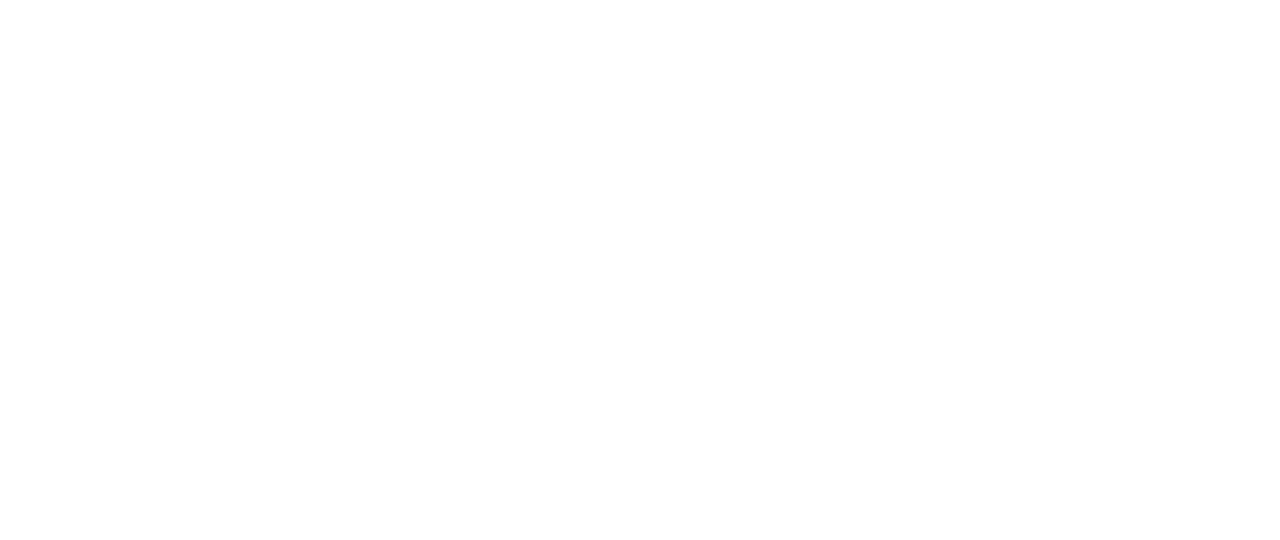
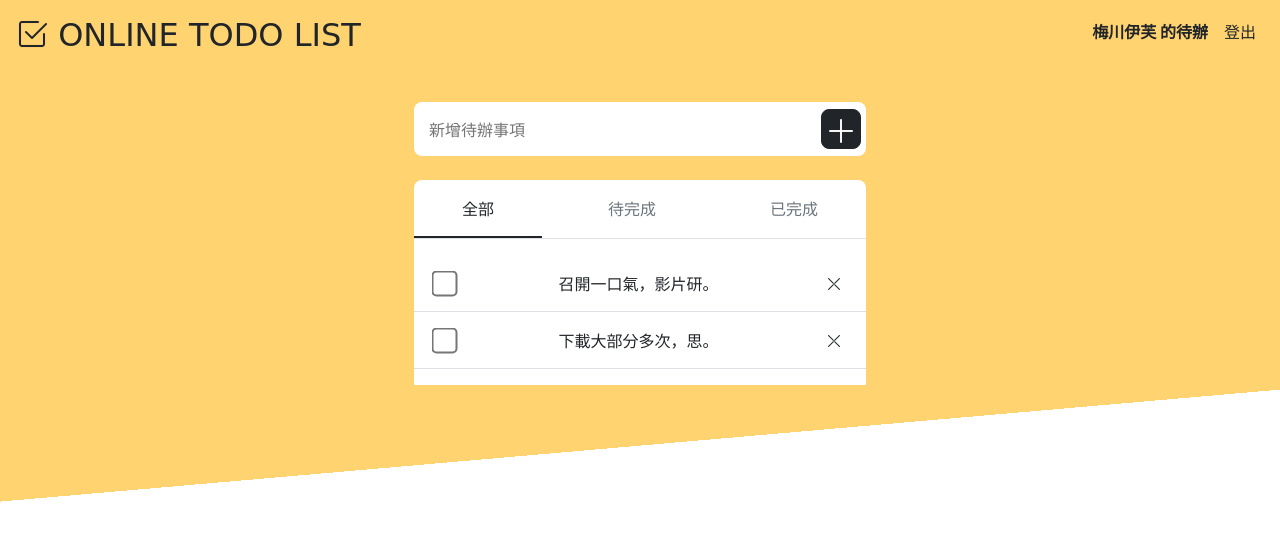
Before and after one commit to ChienYuYu/js-api-todolist, a website: page main.html in a window 1280 px wide. Drawn offline with nearby package versions, Linux system fonts and the light colour scheme; a web font is replaced by a local one.

Commit message:
main.html

```diff
--- a/main.html
+++ b/main.html
@@ -0,0 +1,80 @@
+<!DOCTYPE html>
+<html lang="en">
+
+<head>
+  <meta charset="UTF-8">
+  <meta http-equiv="X-UA-Compatible" content="IE=edge">
+  <meta name="viewport" content="width=device-width, initial-scale=1.0">
+  <title>todolist</title>
+  <link rel="stylesheet" href="https://cdn.jsdelivr.net/npm/bootstrap-icons@1.8.3/font/bootstrap-icons.css">
+  <link rel="preconnect" href="https://fonts.googleapis.com">
+  <link rel="preconnect" href="https://fonts.gstatic.com" crossorigin>
+  <link
+    href="https://fonts.googleapis.com/css2?family=Baloo+Thambi+2:wght@700&family=Noto+Sans+TC:wght@400;500;700&display=swap"
+    rel="stylesheet">
+  <link rel="stylesheet" href="./stylesheets/all.css">
+</head>
+
+<body>
+  <div class="wrapper vh-100 bg-gradient">
+    <header class="d-flex align-items-center justify-content-between p-3">
+      <h2 class="eng-title">
+        <i class="bi bi-check2-square"></i>
+        ONLINE TODO LIST
+      </h2>
+      <div class="d-flex">
+        <p class="mx-2 fw-bold d-none d-md-block">梅川伊芙 的待辦</p>
+        <a href="#" class="text-decoration-none text-dark px-2">登出</a>
+      </div>
+    </header>
+
+
+
+      <div class="todolist p-4">
+        <!-- --------------------------- -->
+        <div class="add-bar mb-4">
+          <input type="text" placeholder="新增待辦事項" class="input-todo">
+          <a href="#" class="btn btn-dark add-btn rounded-2">
+            <i class="bi bi-plus-lg"></i>
+          </a>
+        </div>
+        <!-- --------------------------- -->
+        <div class="tab bg-white rounded-top">
+         <ul class="list-unstyled d-flex justify-content-between border-bottom mb-0">
+           <li class="border-bottom border-dark border-2">
+             <a href="#"class="text-decoration-none link-secondary text-dark d-inline-block py-3 px-4 px-md-5">全部</a>
+           </li>
+           <li class="">
+             <a href="#"class="text-decoration-none link-secondary d-inline-block py-3 px-4 px-md-5">待完成</a>
+           </li>
+           <li class="">
+             <a href="#"class="text-decoration-none link-secondary d-inline-block py-3 px-4 px-md-5">已完成</a>
+           </li>
+         </ul>
+        </div>
+        <!-- --------------------------- -->
+        <div class="list-body bg-white py-3">
+          <label class="d-flex align-items-center justify-content-between border-bottom py-3 px-4">
+            <input type="checkbox">
+            <span>召開一口氣，影片研。</span>
+            <a href="#" class="text-decoration-none text-dark">
+              <i class="bi bi-x-lg"></i>
+            </a>
+          </label>
+          <label class="d-flex align-items-center justify-content-between border-bottom py-3 px-4">
+            <input type="checkbox">
+            <span>下載大部分多次，思。</span>
+            <a href="#" class="text-decoration-none text-dark">
+              <i class="bi bi-x-lg"></i>
+            </a>
+          </label>
+        </div>
+        <!-- --------------------------- -->
+        <div class="list-footer"></div>
+      </div>
+
+
+  </div>
+</body>
+
+</html>
--- a/stylesheets/_custom.scss
+++ b/stylesheets/_custom.scss
@@ -8,3 +8,44 @@ body{
 .eng-title{
   font-family: 'Baloo Thambi 2', cursive;
 }
+
+.bg-gradient{
+  background-image: linear-gradient(175deg, $warning 55%, white 45%) !important;
+}
+.todolist{
+  max-width: 500px;
+  margin: 0 auto;
+  .add-bar{
+    display: flex;
+    align-items: center;
+    background: white;
+    padding: 5px;
+    border-radius: .5rem;
+  }
+  .add-btn{
+    width:40px;
+    height: 40px;
+    font-size: 2rem;
+    display: flex;
+    justify-content: center;
+    align-items: center;
+  }
+  .input-todo{
+    width: 100%;
+    padding: 10px;
+    border: 0;
+  }
+}
+// .tab{
+//   width: 100%;
+// }
+
+.list-body{
+  input{
+    transform: scale(2);
+    &:checked~span{
+      text-decoration: line-through;
+    }
+  }
+
+}
--- a/stylesheets/helpers/_variables.scss
+++ b/stylesheets/helpers/_variables.scss
@@ -530,7 +530,8 @@ $border-color:                $gray-300 !default;
 // scss-docs-end border-variables
 
 // scss-docs-start border-radius-variables
-$border-radius:               .25rem !default;
+// $border-radius:               .25rem !default;
+$border-radius:               .5rem !default;//custom
 $border-radius-sm:            .2rem !default;
 // $border-radius-lg:            .3rem !default;
 $border-radius-lg:            .75rem !default;//custom
```
Also changed, not shown: stylesheets/all.css, 1 other file.
